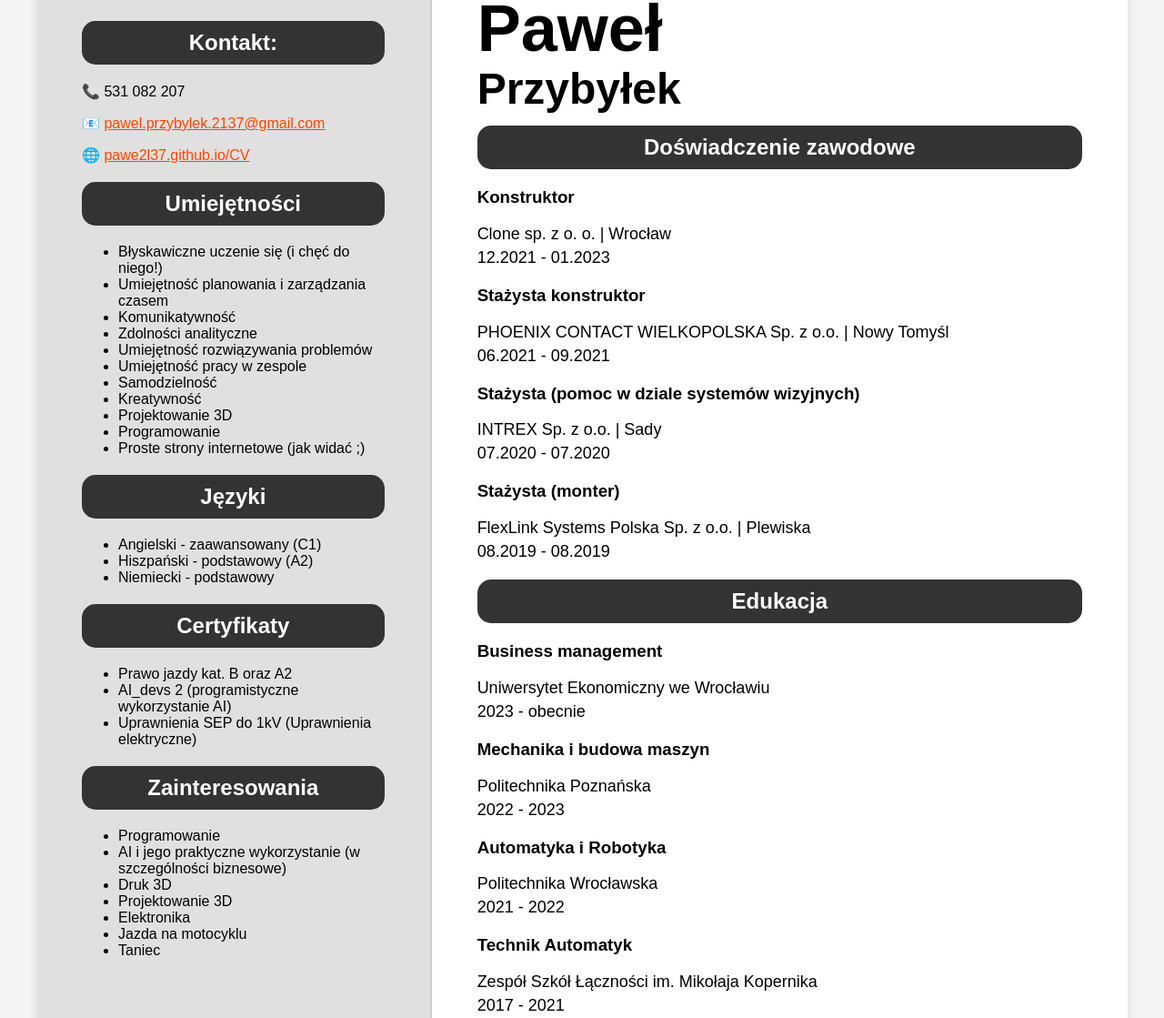
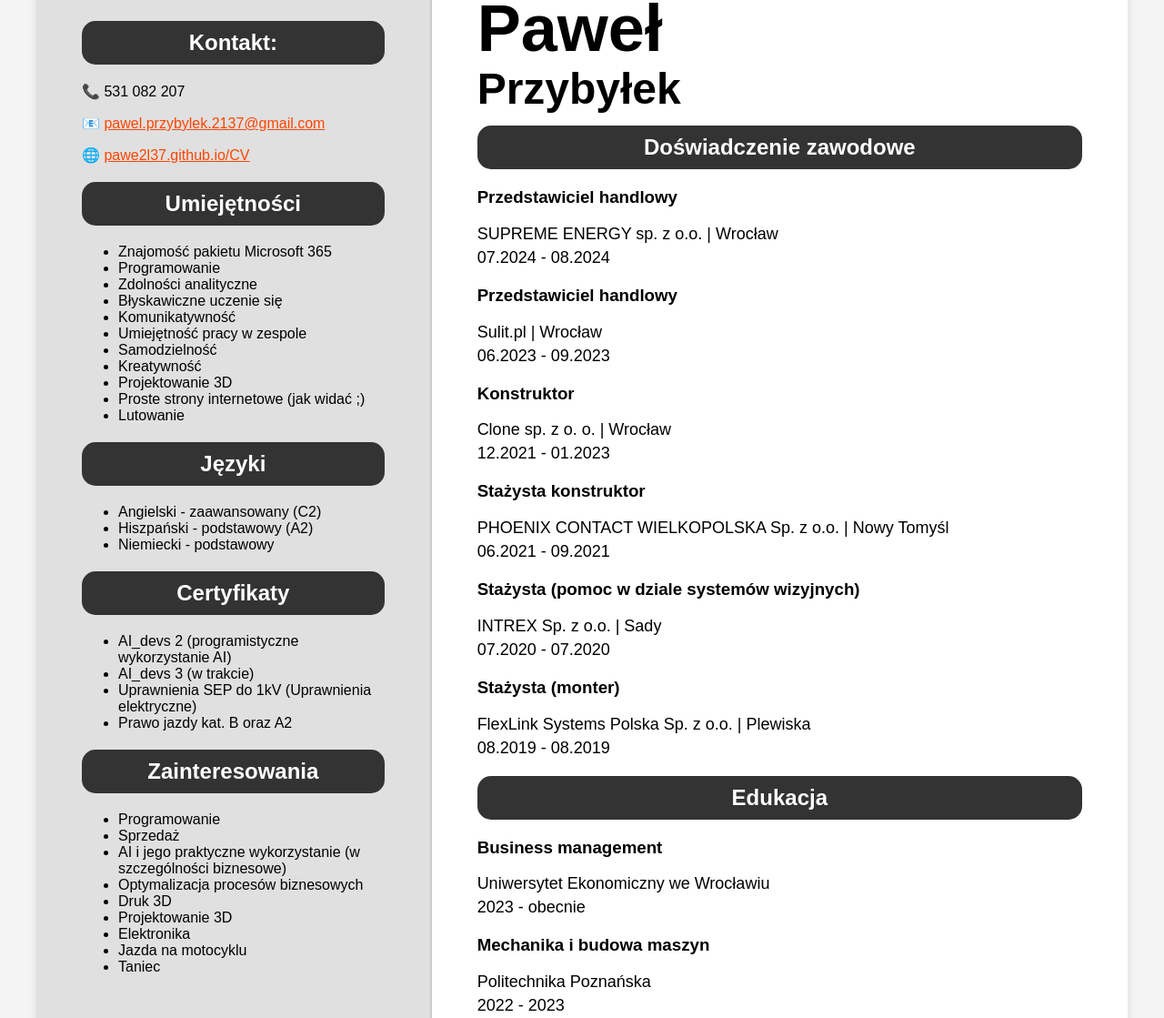
Before and after one commit to Pawe2l37/Pawe2l37.github.io, a plain HTML site: page CV.html in a window 1280 px wide. Shown: the part 67-1186 px from the top of the page at 91% size. Drawn offline with Linux system fonts and the light colour scheme.

Commit message:
aktualizacja cv

```diff
--- a/CV.html
+++ b/CV.html
@@ -28,23 +28,23 @@
                 <section>
                     <h2 class="header-bar">Umiejętności</h2>
                     <ul>
-                        <li>Błyskawiczne uczenie się (i chęć do niego!)</li>
-                        <li>Umiejętność planowania i zarządzania czasem</li>
+                        <li>Znajomość pakietu Microsoft 365</li>
+                        <li>Programowanie</li>
+                        <li>Zdolności analityczne</li>
+                        <li>Błyskawiczne uczenie się</li>
                         <li>Komunikatywność</li>
-                        <li>Zdolności analityczne</li>
-                        <li>Umiejętność rozwiązywania problemów</li>
                         <li>Umiejętność pracy w zespole</li>
                         <li>Samodzielność</li>
                         <li>Kreatywność</li>
                         <li>Projektowanie 3D</li>
-                        <li>Programowanie</li>
                         <li>Proste strony internetowe (jak widać ;)</li>
+                        <li>Lutowanie</li>
                     </ul>
                 </section>
                 <section>
                     <h2 class="header-bar">Języki</h2>
                     <ul>
-                        <li>Angielski - zaawansowany (C1)</li>
+                        <li>Angielski - zaawansowany (C2)</li>
                         <li>Hiszpański - podstawowy (A2)</li>
                         <li>Niemiecki - podstawowy</li>
                     </ul>
@@ -52,16 +52,19 @@
                 <section>
                     <h2 class="header-bar">Certyfikaty</h2>
                     <ul>
+                        <li>AI_devs 2 (programistyczne wykorzystanie AI)</li>
+                        <li>AI_devs 3 (w trakcie)</li>
+                        <li>Uprawnienia SEP do 1kV (Uprawnienia elektryczne)</li>
                         <li>Prawo jazdy kat. B oraz A2</li>
-                        <li>AI_devs 2 (programistyczne wykorzystanie AI)</li>
-                        <li>Uprawnienia SEP do 1kV (Uprawnienia elektryczne)</li>
                     </ul>
                 </section>
                 <section>
                     <h2 class="header-bar">Zainteresowania</h2>
                     <ul>
                         <li>Programowanie</li>
+                        <li>Sprzedaż</li>
                         <li>AI i jego praktyczne wykorzystanie (w szczególności biznesowe)</li>
+                        <li>Optymalizacja procesów biznesowych</li>
                         <li>Druk 3D</li>
                         <li>Projektowanie 3D</li>
                         <li>Elektronika</li>
@@ -77,6 +80,16 @@
                 </div>
                 <section>
                     <h2 class="header-bar">Doświadczenie zawodowe</h2>
+                    <div class="experience">
+                        <h3>Przedstawiciel handlowy</h3>
+                        <p>SUPREME ENERGY sp. z o.o. | Wrocław</p>
+                        <p>07.2024 - 08.2024</p>
+                    </div>
+                    <div class="experience">
+                        <h3>Przedstawiciel handlowy</h3>
+                        <p>Sulit.pl | Wrocław</p>
+                        <p>06.2023 - 09.2023</p>
+                    </div>
                     <div class="experience">
                         <h3>Konstruktor</h3>
                         <p>Clone sp. z o. o. | Wrocław</p>
@@ -124,6 +137,11 @@
                 <section>
                     <h2 class="header-bar">Aktywności dodatkowe</h2>
                     <div class="activities">
+                        <h3>Automatyzacja procesów biznesowych - współzałożyciel</h3>
+                        <p>Pomoc MŚP w optymalizacji i automatyzacji procesów (więcej informacji -> strona)</p>
+                        <p>04.2024 - obecnie</p>
+                    </div>
+                    <div class="activities">
                         <h3>Konkurs EBEC - konstruktor</h3>
                         <p>Drugie miejsce w konkursie inżynierskim na etapie krajowym</p>
                         <p>03.2022 - 04.2022</p>
```
Also changed, not shown: CV_EN.html (+26 -8 lines), 1 other file.
